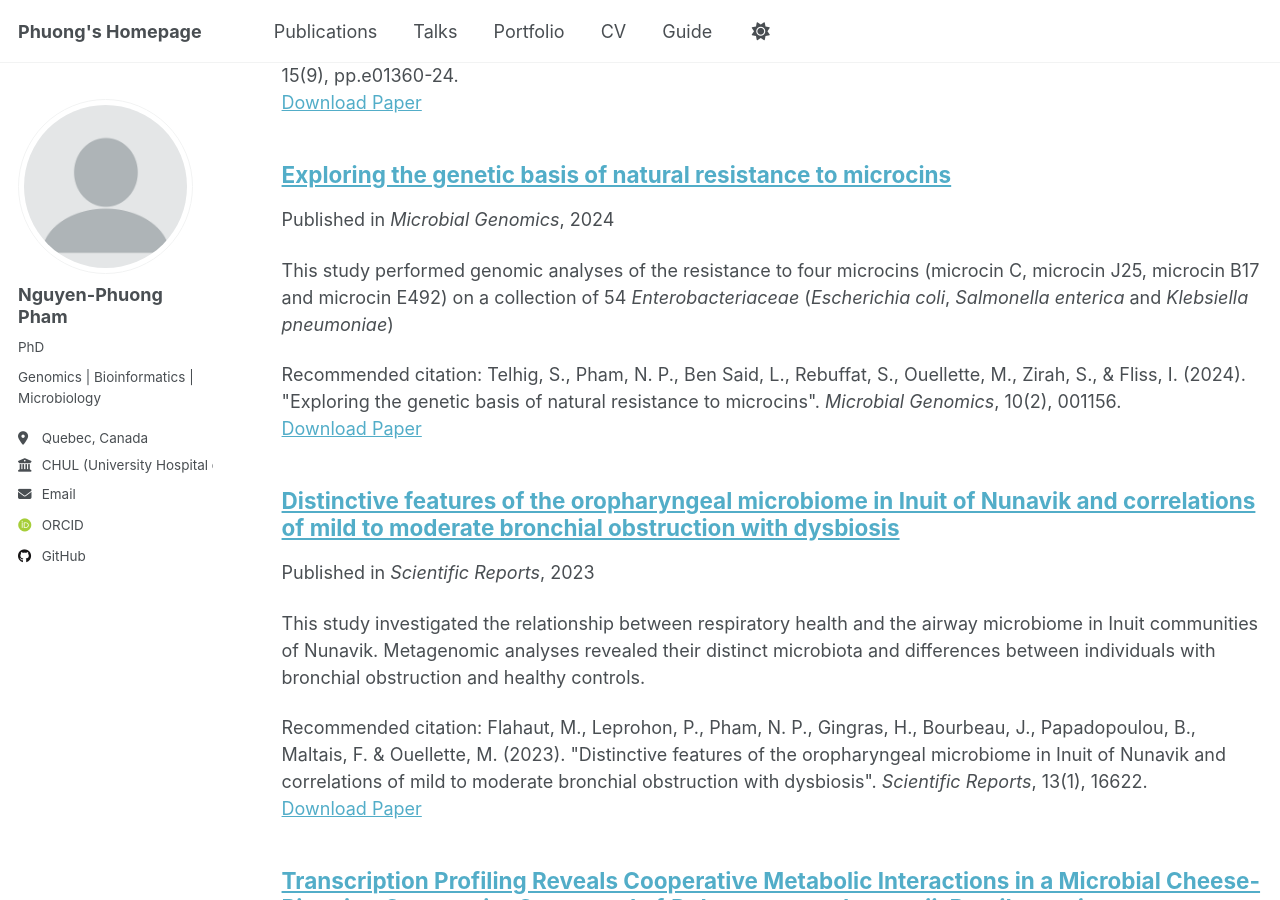
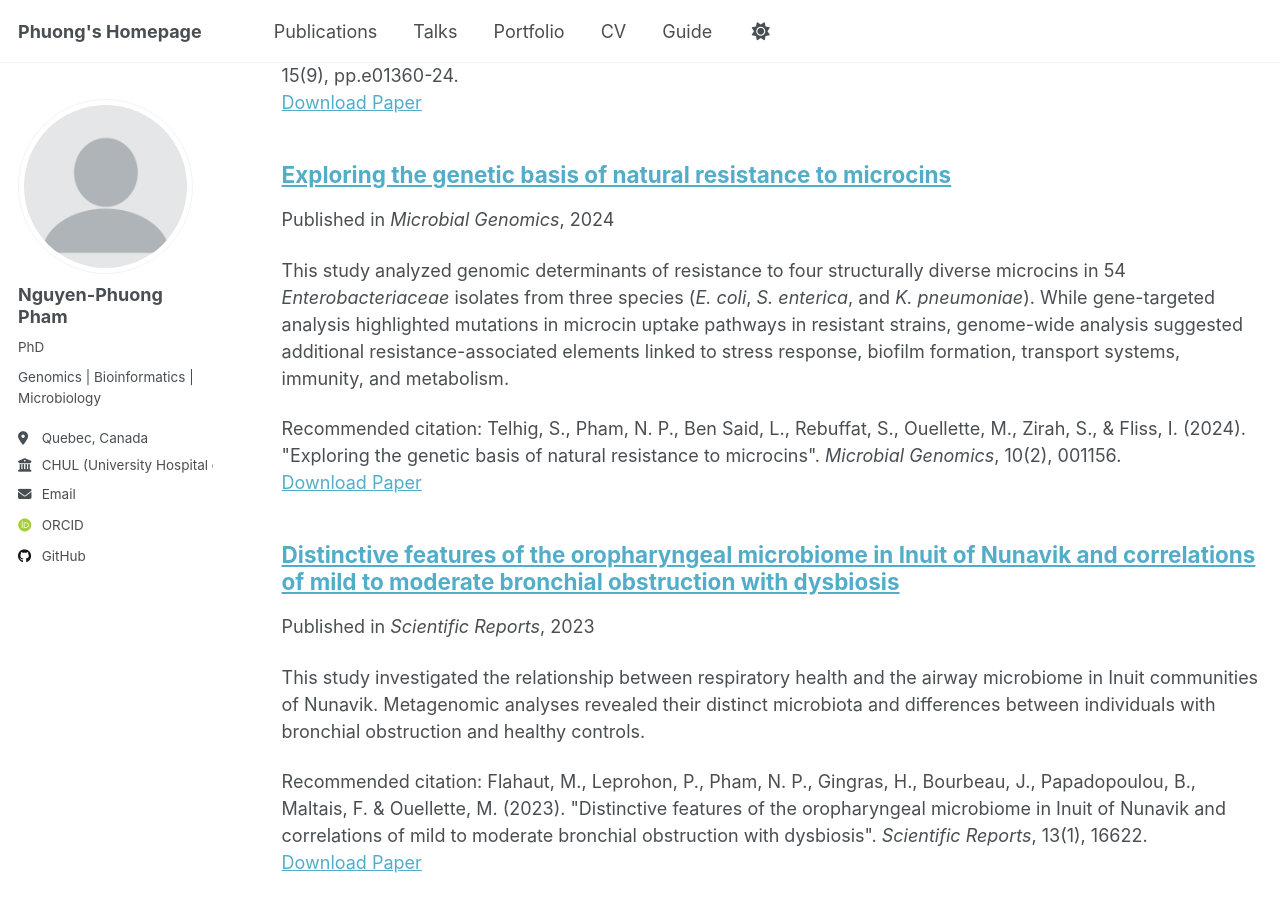
Before and after one commit to phng3001/phng3001.github.io, a Jekyll site: the page built from _pages/publications.html, in a window 1280 px wide and 900 px high, scrolled down 1268 px. Built offline with Jekyll 4.4.1, drawn with Linux system fonts in a browser that asks for light colours; some web fonts are replaced; a script that is not in the unit is left out.

Commit message:
Update 2024-02-26_Microb-Genom.md

```diff
--- a/_publications/2024-02-26_Microb-Genom.md
+++ b/_publications/2024-02-26_Microb-Genom.md
@@ -3,7 +3,7 @@ title: Exploring the genetic basis of natural resistance to microcins
 collection: publications
 category: manuscripts
 permalink: /publication/2024-02-26_Microb-Genom
-excerpt: This study performed genomic analyses of the resistance to four microcins (microcin C, microcin J25, microcin B17 and microcin E492) on a collection of 54 <i>Enterobacteriaceae</i> (<i>Escherichia coli</i>, <i>Salmonella enterica</i> and <i>Klebsiella pneumoniae</i>)
+excerpt: This study analyzed genomic determinants of resistance to four structurally diverse microcins in 54 <i>Enterobacteriaceae</i> isolates from three species (<i>E. coli</i>, <i>S. enterica</i>, and <i>K. pneumoniae</i>). While gene-targeted analysis highlighted mutations in microcin uptake pathways in resistant strains, genome-wide analysis suggested additional resistance-associated elements linked to stress response, biofilm formation, transport systems, immunity, and metabolism.
 date: 2024-02-26
 venue: Microbial Genomics
 paperurl: https://www.microbiologyresearch.org/content/journal/mgen/10.1099/mgen.0.001156
```
